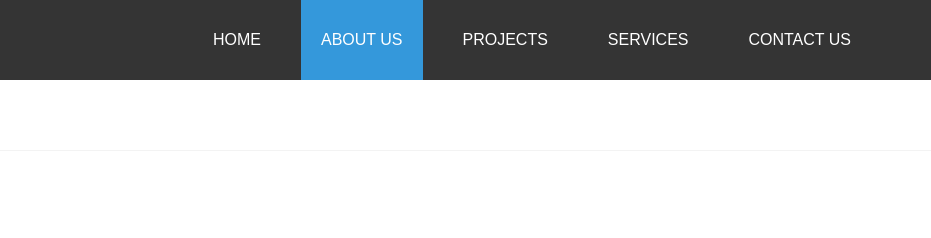
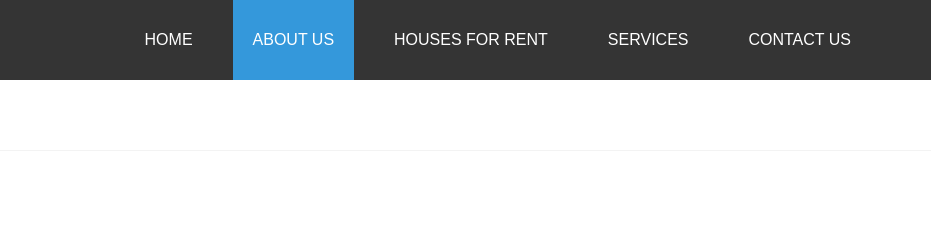
Before and after one commit to wwwbugsyh/amare-it, a plain HTML site: page about-us.html in a window 1280 px wide. Shown: the top 238 px of the page, 349-1280 px from the left. Drawn offline with Linux system fonts and the light colour scheme.

Commit message:
Update about-us.html

```diff
--- a/about-us.html
+++ b/about-us.html
@@ -71,7 +71,7 @@ about us
 <li class="ttr_menu_items_parent dropdown active"><a href="about-us.html" class="ttr_menu_items_parent_link_active"><span class="menuchildicon"></span>About Us</a>
 <hr class ="horiz_separator"/>
 </li>
-<li class="ttr_menu_items_parent dropdown"><a href="#" class="ttr_menu_items_parent_link"><span class="menuchildicon"></span>Projects</a>
+<li class="ttr_menu_items_parent dropdown"><a href="https://ygl.is/g/2ve5/4097776" class="ttr_menu_items_parent_link"><span class="menuchildicon"></span>Houses for rent</a>
 <hr class ="horiz_separator"/>
 </li>
 <li class="ttr_menu_items_parent dropdown"><a href="#" class="ttr_menu_items_parent_link"><span class="menuchildicon"></span>Services</a>
```
